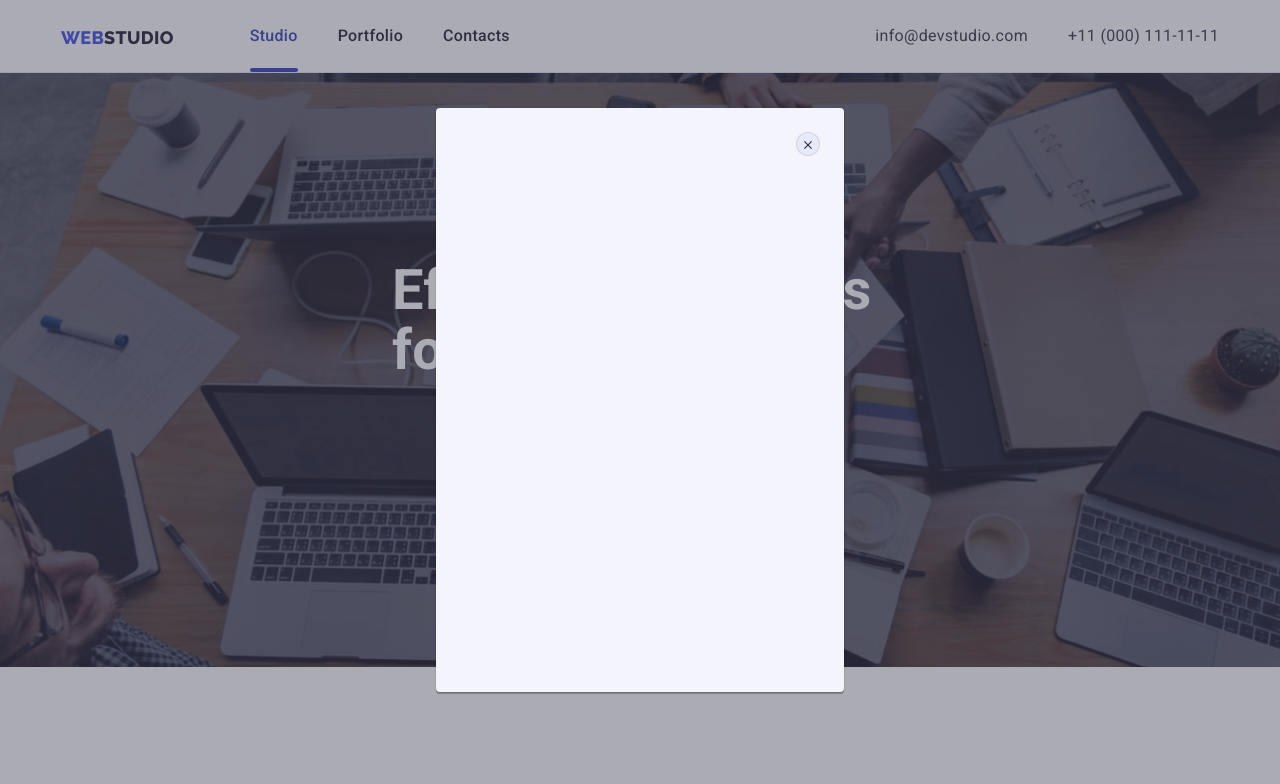
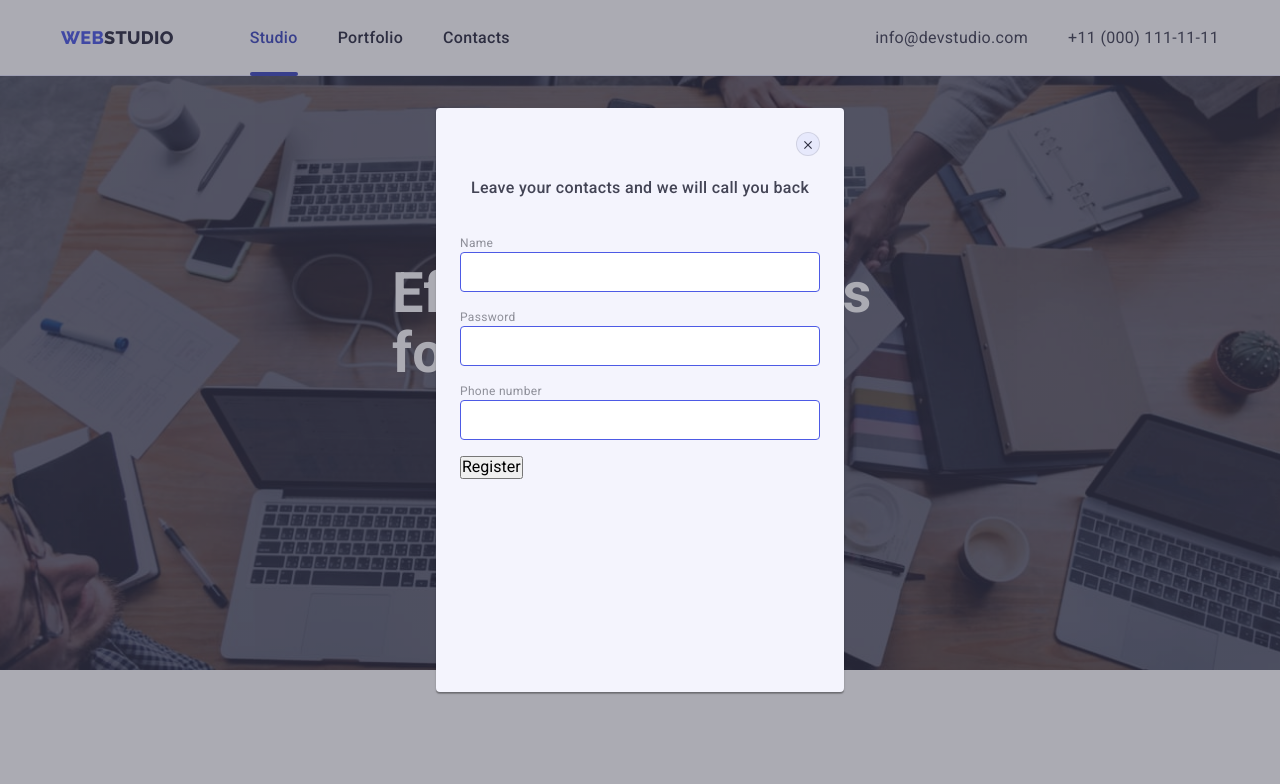
Before and after one commit to MartaPaszkowska/goit-markup-hw-06, a plain HTML site: page index.html in a window 1280 px wide. Both pictures are taken after a click on the button "Order Servics". Shown: the top 784 px of the page. Drawn offline with Linux system fonts and the light colour scheme.

Commit message:
top finish

```diff
--- a/css/styles.css
+++ b/css/styles.css
@@ -42,8 +42,8 @@ body {
 }
 .top {
 	display: flex;
-	align-items: top;
-	padding: 24px 0px 0px 0px;
+	align-items: center;
+	padding: 24px 0px;
 }
 .logo {
 	margin-right: 76px;
@@ -66,10 +66,6 @@ body {
 	list-style: none;
 }
 .item-navi {
-	display: flex;
-	flex-direction: column;
-	gap: 20px;
-	align-items: center;
 	font-family: "Roboto", sans-serif;
 	color: var(--navyblue);
 	font-weight: 500;
@@ -79,11 +75,15 @@ body {
 	transition-timing-function: cubic-bezier(0.17, 0.67, 0.83, 0.67);
 }
 .active {
+	position: relative;
 	font-size: 16px;
 	font-weight: 500;
 	color: var(--ocean);
 }
 .active::after {
+	position: absolute;
+	right: 0px;
+	bottom: -29px;
 	content: "";
 	background-color: var(--ocean);
 	width: 100%;
@@ -470,12 +470,11 @@ body {
 	box-shadow: 0px 2px 1px 0px rgba(0, 0, 0, 0.2),
 		0px 1px 3px 0px rgba(0, 0, 0, 0.12), 0px 1px 1px 0px rgba(0, 0, 0, 0.14);
 	margin: 0;
-	padding: 0;
+	padding: 24px;
 }
 .close-btn {
 	position: relative;
-	top: 24px;
-	left: 360px;
+	left: 336px;
 	border: 1px solid rgba(0, 0, 0, 0.1);
 	border-radius: 50%;
 	width: 24px;
@@ -535,3 +534,31 @@ body {
 	cursor: pointer;
 	transform: scale(1.2);
 }
+.top-modal {
+	display: flex;
+	justify-content: center;
+	font-weight: 500;
+	margin-top: 20px;
+	margin-bottom: 34px;
+}
+form {
+	display: flex;
+	width: 360px;
+	flex-direction: column;
+	align-items: flex-start;
+	gap: 8px;
+}
+label {
+	display: flex;
+	flex-direction: column;
+	margin-bottom: 8px;
+	color: var(--lightslate);
+	font-size: 12px;
+}
+.modal-frame {
+	width: 360px;
+	height: 40px;
+	flex-shrink: 0;
+	border-radius: 4px;
+	border: 1px solid var(--iris);
+}
--- a/index.html
+++ b/index.html
@@ -380,8 +380,31 @@
           <use href="./images/icons.svg#icon-x"></use>
         </svg>
       </button>
+
+
+
+      <div class="form">
+        <p class="top-modal">Leave your contacts and we will call you back</p>
+        <form>
+          <label>
+            Name
+            <input class="modal-frame" type="text" name="username" placeholder="" />
+          </label>
+          <label>
+            Password
+            <input class="modal-frame" type="password" name="pwd" minlength="5" maxlength="12" />
+          </label>
+          <label>
+            Phone number
+            <input class="modal-frame" type="tel" name="phone" />
+          </label>
+          <button type="submit">Register</button>
+        </form>
+      </div>
     </div>
   </div>
+
+
   <script src="./js/modal.js"></script>
 </body>
 
```
